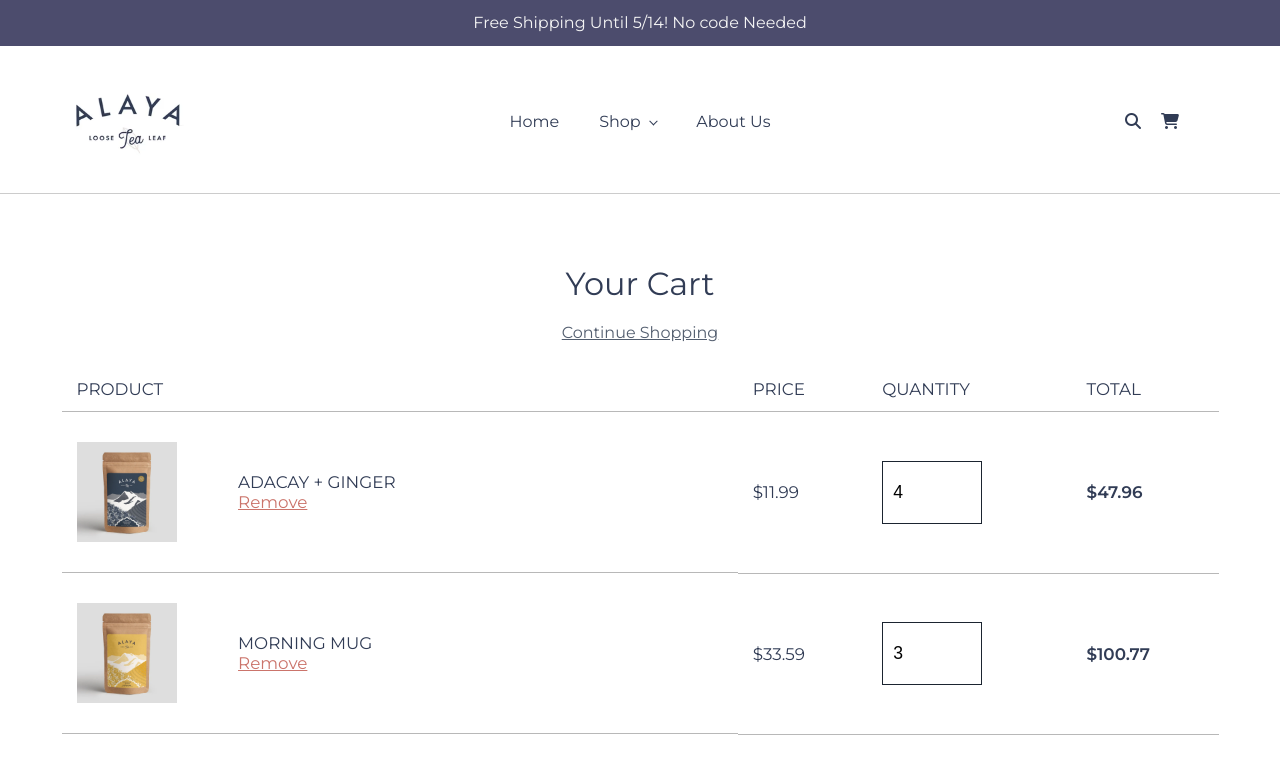
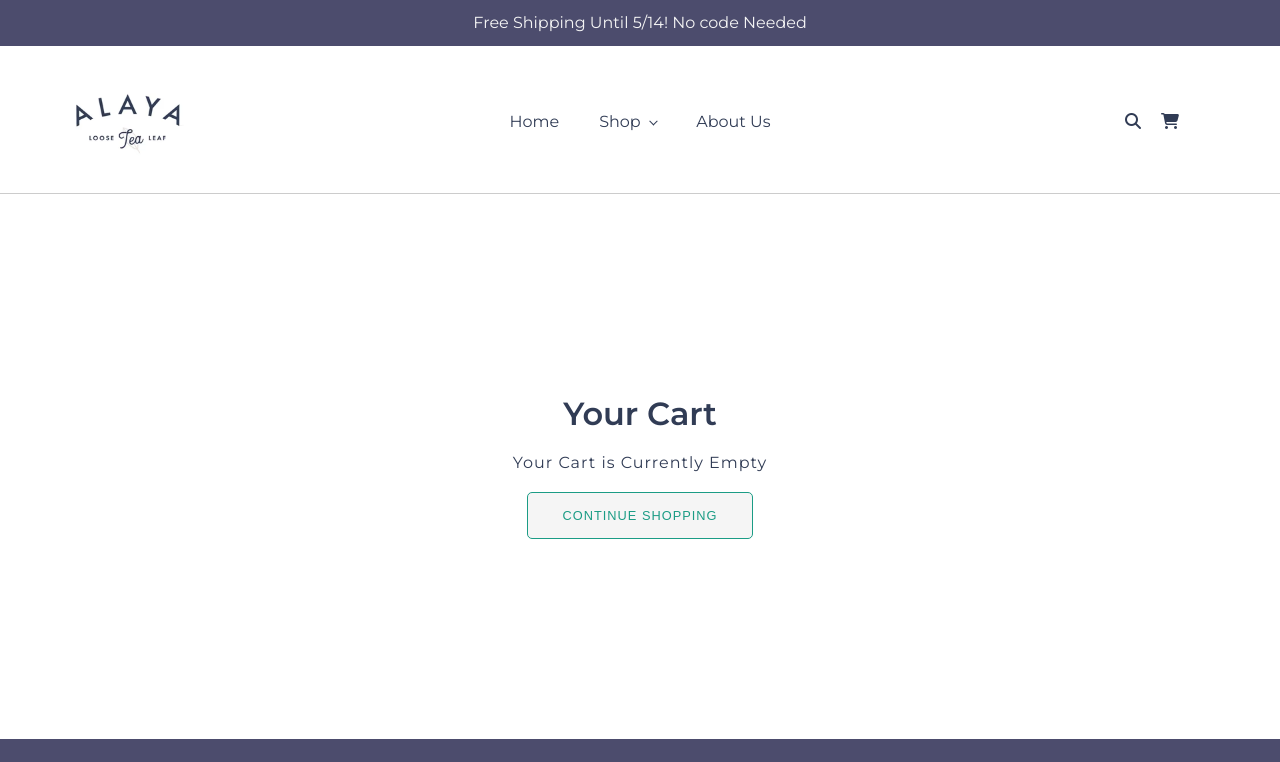
Before and after one commit to abdullahucaak/e-commerce-base, a Vue app: page /cart in a window 1280 px wide. Shown: the top 762 px of the page. Built offline with nearby package versions, Linux system fonts and the light colour scheme; data requests are answered from the project's data file.

Commit message:
The bugs in the postOrders function have been fixed, and when there are no products in the cart, the design of -Your cart is currently empty- has been dynamically added to the cartPage.vue page.

```diff
--- a/data/db.json
+++ b/data/db.json
@@ -226,63 +226,30 @@
       "totalPrice": null
     }
   ],
-  "cartProducts": [
-    {
-      "id": 3,
-      "name": "ADACAY + GINGER",
-      "price": "11.99",
-      "photo": "product_600x600.webp",
-      "quantity": 4,
-      "totalPrice": "47.96"
-    },
-    {
-      "id": 15,
-      "name": "MORNING MUG",
-      "price": "33.59",
-      "photo": "assam-black-600x600.webp",
-      "quantity": 3,
-      "totalPrice": "100.77"
-    },
-    {
-      "id": 10,
-      "name": "SWEET FENNEL + MINT",
-      "price": "27.79",
-      "photo": "assam-black-600x600.webp",
-      "quantity": 7,
-      "totalPrice": "194.53"
-    }
-  ],
+  "cartProducts": [],
   "orders": [
     {
-      "userNote": "Please be careful.",
-      "howDidYouHear": "Google",
+      "id": 1,
+      "userNote": "",
+      "howDidYouHear": "Please Make a Selection",
       "cartProducts": [
-        {
-          "id": 3,
-          "name": "ADACAY + GINGER",
-          "price": "11.99",
-          "photo": "product_600x600.webp",
-          "quantity": 4,
-          "totalPrice": "47.96"
-        },
-        {
-          "id": 15,
-          "name": "MORNING MUG",
-          "price": "33.59",
-          "photo": "assam-black-600x600.webp",
-          "quantity": 3,
-          "totalPrice": "100.77"
-        },
         {
           "id": 10,
           "name": "SWEET FENNEL + MINT",
           "price": "27.79",
           "photo": "assam-black-600x600.webp",
-          "quantity": 7,
-          "totalPrice": "194.53"
+          "quantity": 2,
+          "totalPrice": "55.58"
+        },
+        {
+          "id": 11,
+          "name": "HIBISCUS FLOWERS",
+          "price": "15.79",
+          "photo": "assam-black-600x600.webp",
+          "quantity": 4,
+          "totalPrice": "63.16"
         }
-      ],
-      "id": 1
+      ]
     }
   ]
 }
--- a/src/assets/base.css
+++ b/src/assets/base.css
@@ -9,7 +9,8 @@
 }
 body{
   font-family: 'Montserrat', sans-serif;
-  color: #313c55
+  color: #313c55;
+  /* color: rgba(27, 26, 26, 0.7); */
 }
 a{
   color: #313c55;
@@ -28,9 +29,10 @@
   color: white;
   border: none;
   border-radius: 3px;
+  transition: 0.6s;
 }
 .btn:hover{
   background-color: aliceblue;
   color: #1B9C85;
-  transition: 0.2s;
+  transition: 0.6s;
 }
--- a/src/components/CartProduct.vue
+++ b/src/components/CartProduct.vue
@@ -3,7 +3,7 @@
         <td class="cart-product-information">
             <div
             class="cart-product-img"
-            :style="{ 'background-image':`url(../../public/images/${cartProduct.photo})`}"
+            :style="{ 'background-image':`url(../../public/images/${cartProduct.photo}`}"
             >
 
             </div>
@@ -34,6 +34,7 @@
 /* pinia */
 import { useProductStore } from '../stores/productStore'
 const productStore = useProductStore()
+
 
 const props = defineProps({
     cartProduct:{
--- /dev/null
+++ b/src/components/checkouts/ChosenProduct.vue
@@ -0,0 +1,36 @@
+<template>
+    <div class="cp-img"
+    :style="{ 'background-image':`url(../../public/images/${chosenProduct.photo}`}">
+
+    </div>
+    <div class="cp-name">
+        {{ chosenProduct.name }}
+    </div>
+    <div class="cp price">
+        {{ chosenProduct.totalPrice }}
+    </div>
+</template>
+<script setup>
+    const props = defineProps({
+        chosenProduct:{
+            type: Object,
+            required: false
+        }
+    })
+console.log(typeof(props.chosenProduct))
+</script>
+<style scoped>
+.cp-img{
+      aspect-ratio: 1/1;
+      width: 100%;
+      height: auto;
+      /* background-image: url(../assets/products/assam-black-600x600.webp); */
+      background-size: contain;
+      background-repeat: no-repeat;
+      border-radius: 10px;
+}
+.cp-name{
+  margin-left: 20px;
+  text-transform: uppercase;
+}
+</style>
--- a/src/stores/productStore.js
+++ b/src/stores/productStore.js
@@ -1,4 +1,5 @@
 import { defineStore } from 'pinia'
+
 
 export const useProductStore = defineStore('productStore', {
   state: () => ({
@@ -6,6 +7,9 @@
 
     ],
     cartProducts:[
+
+    ],
+    orders:[
 
     ],
     loading:false
@@ -58,7 +62,21 @@
       }catch(error){
         console.log(error)
       }
-
+    },
+    /* get orders with JSON */
+    async getOrders(){
+      this.loading = true
+      try{
+        const res = await fetch('http://localhost:3000/orders')
+        if(!res.ok){
+          throw new Error('Failed to fetch orders.')
+        }
+        const data = await res.json()
+        this.orders = data
+        this.loading = false
+      }catch(error){
+        console.log(error)
+      }
     },
     /* add product to cart */
     async addCartProduct(cartProduct){
--- a/src/views/CartPage.vue
+++ b/src/views/CartPage.vue
@@ -1,7 +1,14 @@
 <template>
     <Navigation/>
     <div class="main">
-        <div class="main-inner">
+        <div v-if="productStore.cartProducts.length === 0" class="main-inner-cart-empty">
+            <div class="mice-inner">
+                <h1>Your Cart</h1>
+                <div>Your Cart is Currently Empty</div>
+                <RouterLink :to="{name:'shop'}"><button> CONTINUE SHOPPING </button></RouterLink>
+            </div>
+        </div>
+        <div v-if="productStore.cartProducts.length > 0" class="main-inner">
             <div class="cart-header">
                 <h1>Your Cart</h1>
                 <RouterLink class="continue-shopping" :to="{name:'shop'}">Continue Shopping</RouterLink>
@@ -98,43 +105,102 @@
 const productStore = useProductStore()
 /* import axios */
 import axios from 'axios';
-/* get cartProducts with JSON */
+/* getCartProducts with JSON */
 productStore.getCartProducts()
+/* getOrders with JSON */
+productStore.getOrders()
 
 const userNote = ref("")
 const howDidYouHear = ref("Please Make a Selection")
-const orders = ref([])
 
 /* submit cart */
 const postOrders = (e) =>{
+
     const newOrder = {
+        id: 1,
         userNote: userNote.value,
         howDidYouHear: howDidYouHear.value,
         cartProducts: productStore.cartProducts
     }
-    const orderId = 1
-    if(orders.value){
-        orders.value = []
-        axios.delete(`http://localhost:3000/orders/${orderId}`)
+
+    productStore.orders.push(newOrder)
+    /* posting to json */
+    const post = async () =>{
+        await axios.post("http://localhost:3000/orders", newOrder) /* newOrder were added to the address "http://localhost:3000/orders". */
+        .then((result)=>{
+            console.log(result)
+        })
+        .catch((error) => {
+            console.error(error);
+        });
+    }
+    /* delete from json and post to json */
+    const deleteAndPost = async () =>{
+        await axios.delete(`http://localhost:3000/orders/1`)
         .then(()=>{
-            orders.value = newOrder
-            axios.post("http://localhost:3000/orders", orders.value) /* orders were added to the address "http://localhost:3000/orders". */
-            .then((result)=>{
-                console.log(result)
-            })
+            post()
         })
+        .catch((error) => {
+            console.error(error);
+        });
     }
-    console.log("orders:", JSON.stringify(orders.value, null, 2))
-        /* adding backend */
+
+    if(productStore.orders.length > 1){
+        productStore.orders.splice(0,1) /* We deleted an element starting from index zero. */
+        deleteAndPost()
+        console.log("axios.delete then axios.post worked")
+    } else{
+        post()
+        console.log("axios.post worked")
+    }
+    /* routing */
+    router.push({ name: 'checkouts' })
+
     e.preventDefault()
-    /* routing */
-    /* router.push({ name: 'checkouts' }) */
+
+    console.log("productStore.orders AFTER submit:" + JSON.stringify(productStore.orders, null, 2))
+    console.log("productStore.orders.length AFTER submit:" + productStore.orders.length)
 }
+console.log("productStore.orders BEFORE submit:" + JSON.stringify(productStore.orders, null, 2))
+console.log("productStore.orders.length BEFORE submit:" + productStore.orders.length)
 
 </script>
 <style scoped>
 .main{
     display: grid;
+}
+.main .main-inner-cart-empty{
+    margin: 100px auto;
+    width: 60%;
+    text-align: center;
+}
+.main .main-inner-cart-empty .mice-inner{
+    padding: 100px 0;
+}
+.main .main-inner-cart-empty .mice-inner div{
+    margin-top: 20px;
+    letter-spacing: 1px;
+}
+.main .main-inner-cart-empty .mice-inner button{
+    background-color: whitesmoke;
+    color: #1b9c85;
+    border: 1px solid #1b9c85;
+    font-size: 0.8rem;
+    letter-spacing: 1px;
+    padding: 15px 35px;
+    border-radius: 5px;
+    margin-top: 20px;
+    transition: 0.5s;
+}
+.main .main-inner-cart-empty .mice-inner button:hover{
+    background-color: #1b9c85;
+    color: whitesmoke;
+    font-size: 0.8rem;
+    letter-spacing: 0.1px;
+    padding: 15px 55px;
+    border-radius: 5px;
+    margin-top: 20px;
+    transition: 0.5s;
 }
 .main .main-inner{
     width: 1197px;
@@ -248,6 +314,11 @@
     color: white;
     font-size: 1em;
     border-radius: 3px;
+    transition: 0.4s;
+}
+.main .main-inner form .cart-footer .cart-footer-inner .f-right .f-right-inner .cart-buttons-container .submit-control input:hover{
+    padding: 10px 45px;
+    transition: 0.4s;
 }
 .main .main-inner form .cart-footer .cart-footer-inner .f-right .f-right-inner .cart-buttons-container .additional-checkout-buttons ul li.icons{
     display: inline-block;
--- a/src/views/Checkouts.vue
+++ b/src/views/Checkouts.vue
@@ -35,28 +35,10 @@
             </div>
             <div class="inner-right">
                 <div class="inner-right-wrapper">
-                  <div class="chosen-product">
-                    <div class="cp-img">
+                  <div v-for="chosenProduct in productStore.cartProducts" class="chosen-product">
+                    <ChosenProduct :chosenProduct="chosenProduct"/>
+                  </div>
 
-                    </div>
-                    <div class="cp-name">
-                      Fresh Mint
-                    </div>
-                    <div class="cp price">
-                      $14.00
-                    </div>
-                  </div>
-                  <div class="chosen-product">
-                    <div class="cp-img">
-
-                    </div>
-                    <div class="cp-name">
-                      Fresh Mint
-                    </div>
-                    <div class="cp price">
-                      $14.00
-                    </div>
-                  </div>
                   <div class="gift-card-wrapper">
                     <div class="fields fields--2">
                         <label class="field">
@@ -69,7 +51,7 @@
                   </div>
                   <div class="total-price-wrapper">
                     <div class="tp-item">Subtotal</div>
-                    <div class="tp-item tp-right">$32.00</div>
+                    <div  class="tp-item tp-right">$32.33</div>
                     <div class="tp-item">Shipping</div>
                     <div class="tp-item tp-right">$5.32</div>
                     <div class="tp-item">Total</div>
@@ -88,8 +70,16 @@
 import Information from '../components/checkouts/Information.vue';
 import ShippingC from '../components/checkouts/ShippingC.vue';
 import PaymentC from '../components/checkouts/PaymentC.vue';
+import ChosenProduct from '../components/checkouts/ChosenProduct.vue'
 /* Imports */
 import { ref } from 'vue';
+/* pinia */
+import { useProductStore } from '../stores/productStore'
+const productStore = useProductStore()
+/* get cartProducts with JSON */
+productStore.getCartProducts()
+/* get Orders with JSON */
+productStore.getOrders()
 
 /* Component Toggle */
 const componentIndex = ref(1);
@@ -102,6 +92,8 @@
   componentIndex.value--;
   console.log(componentIndex.value)
 }
+
+
 </script>
 <style scoped>
 
--- a/src/views/ProductPage.vue
+++ b/src/views/ProductPage.vue
@@ -168,6 +168,7 @@
     }, 499);                    /* code works half second after */
     isOpenCart.value = false
 }
+
 
 
 </script>
@@ -360,12 +361,13 @@
         background-color: white;
         border: solid #1B9C85 0.5px;
         color: #1B9c85;
+        transition: 0.6s;
     }
     .main .main-inner .main-inner-right .payout .purchase-buttons .add-to-card:hover{
         background-color: #1B9C85;
         border: solid #1B9C85 0.5px;
         color: white;
-        transition: 1s;
+        transition: 0.6s;
     }
     .main .main-inner .main-inner-right .payout .purchase-buttons .apple-pay{
         background-color: #5A31F4;
@@ -401,10 +403,11 @@
         background-color: white;
         border: solid #1B9C85 0.5px;
         color: #1B9c85;
+        transition: 0.6s;
     }
     .main .main-inner-bottom .back-btn:hover{
         padding: 20px 50px;
-        transition: 1s;
+        transition: 0.5s;
     }
 
     @media (min-width:805px) and (max-width:1205px){
```
Lines whose indentation alone changed are shown as unchanged.
